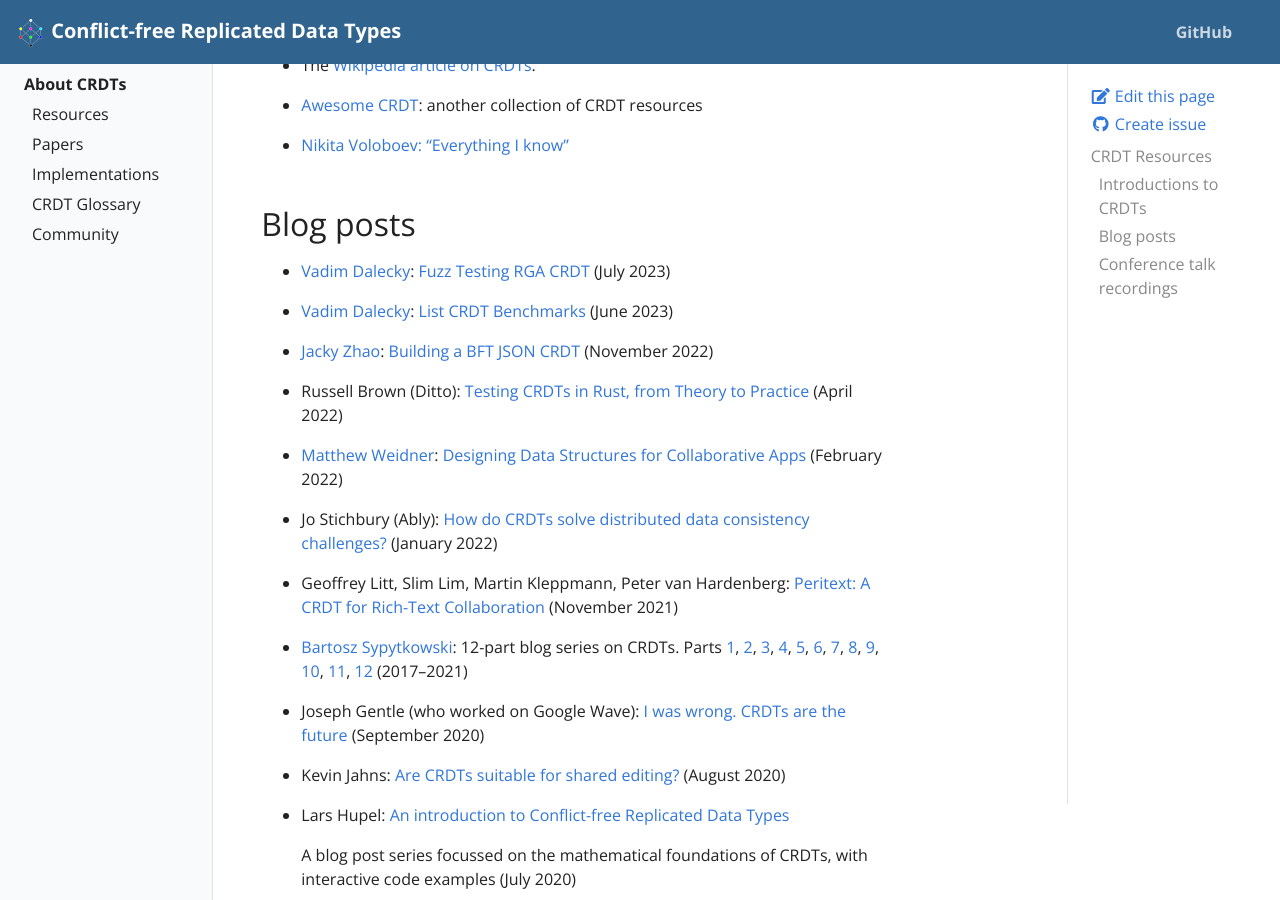
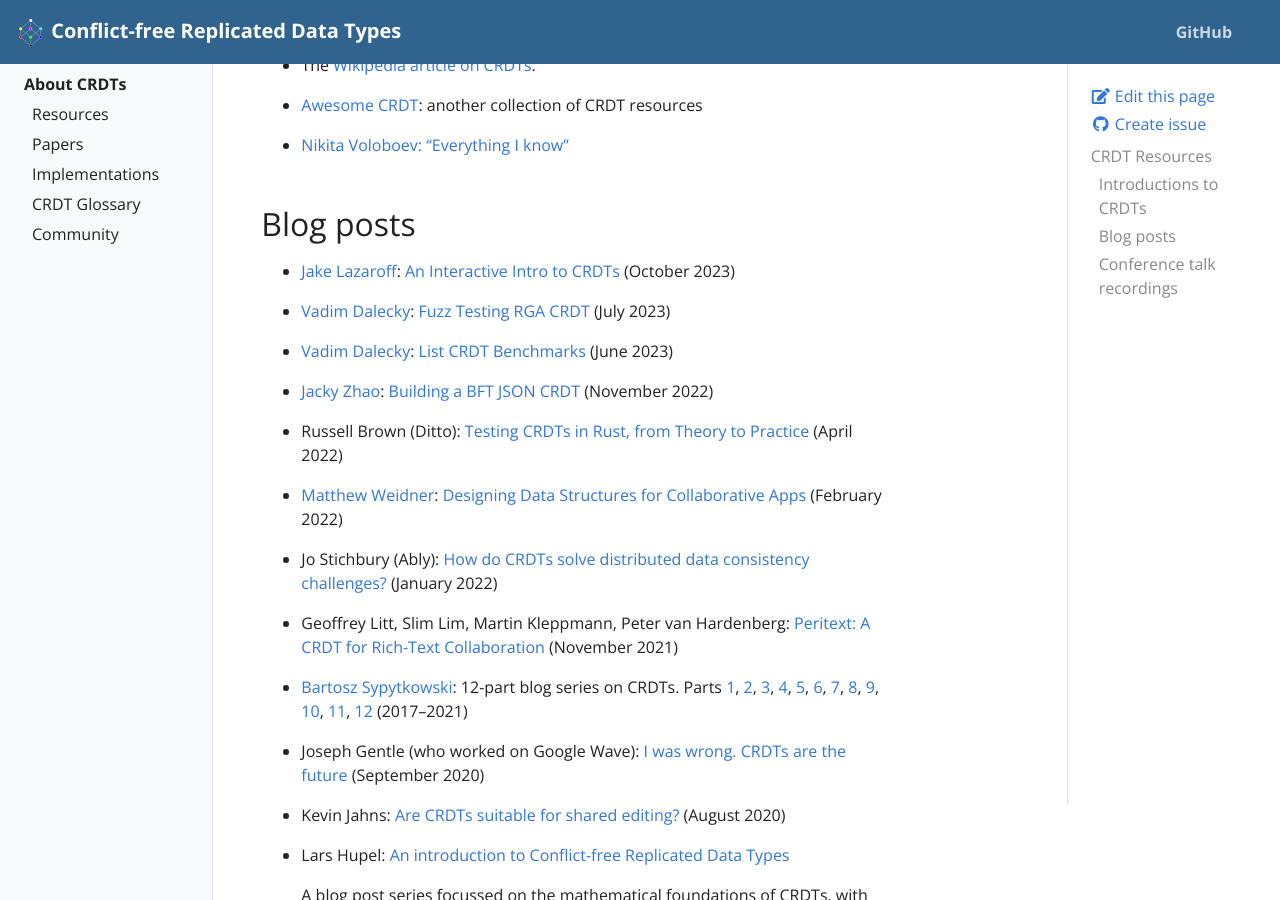
Before and after one commit to ept/crdt-website, a Jekyll site: the page built from pages/resources.md, in a window 1280 px wide and 900 px high, scrolled down 333 px. Built offline with Jekyll 4.4.1, drawn with Linux system fonts in a browser that asks for light colours.

Commit message:
Add blog post

```diff
--- a/pages/resources.md
+++ b/pages/resources.md
@@ -23,6 +23,10 @@ permalink: /resources
 * [Nikita Voloboev: "Everything I know"](https://wiki.nikiv.dev/distributed-systems/crdt)
 
 ## Blog posts
+
+* [Jake Lazaroff](https://jakelazaroff.com):
+  [An Interactive Intro to CRDTs](https://jakelazaroff.com/words/an-interactive-intro-to-crdts/)
+  (October 2023)
 
 * [Vadim Dalecky](https://github.com/streamich):
   [Fuzz Testing RGA CRDT](https://jsonjoy.com/blog/fuzz-testing-rga-crdt)
```
